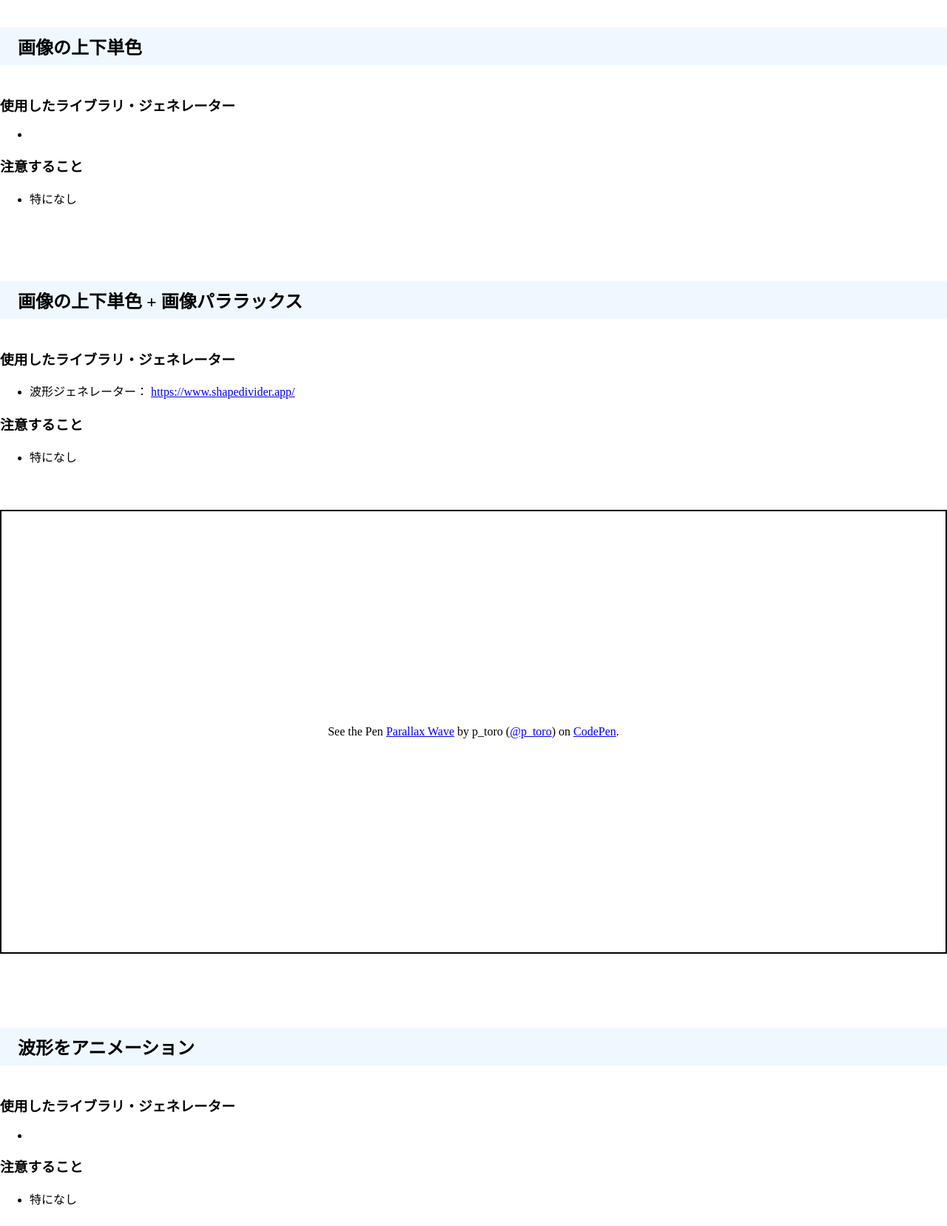
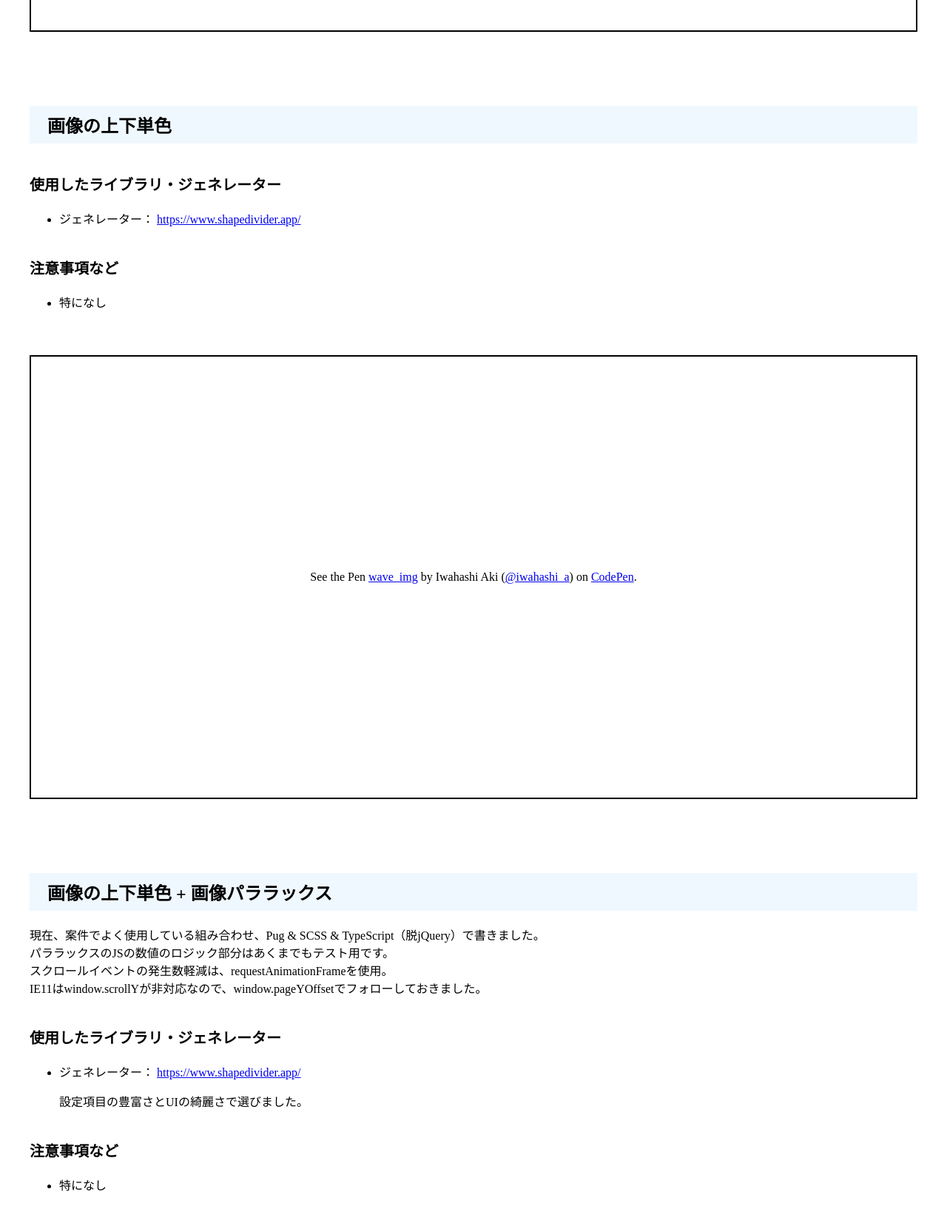
Before and after one commit to unt-iwahashi/wave_sample_20210421, a plain HTML site: page index.html in a window 1280 px wide. Shown: the part 1140-2797 px from the top of the page at 74% size. Drawn offline with Linux system fonts and the light colour scheme; a script that the page names is missing.

Commit message:
サンプルページの作成

```diff
--- a/css/style.scss
+++ b/css/style.scss
@@ -5,8 +5,12 @@ body {
 
 .contentWrap {
   max-width: 1400px;
-  width: 100%;
   margin: 0 auto;
+  padding: 0 40px;
+}
+
+.header {
+  margin-top: 100px;
 }
 
 .waveSample {
@@ -17,7 +21,16 @@ body {
   }
 }
 
-.about_area {
+.techArea {
+  margin-top: 40px;
+}
+
+.title {
+  font-size: 20px;
+  font-weight: bold;
+}
+
+.caution {
   margin-top: 40px;
 }
 
--- a/index.html
+++ b/index.html
@@ -9,18 +9,18 @@
   </head>
   <body>
     <div class="contentWrap">
-      <header>
+      <header class="header">
         <h1>波形デザインまとめ</h1>
       </header>
 
       <section class="waveSample">
         <h2>単色</h2>
-        <div class="about_area">
+        <div class="techArea">
           <div>
-            <h3>使用したライブラリ・ジェネレーター</h3>
+            <p class="title">使用したライブラリ・ジェネレーター</p>
             <ul>
               <li>
-                <span>SVGジェネレーター：</span>
+                <span>ジェネレーター：</span>
                 <a href="https://getwaves.io/" target="_bank" rel="noopener"
                   >https://getwaves.io/</a
                 >
@@ -28,7 +28,7 @@
             </ul>
           </div>
           <div class="caution">
-            <h3>注意すること</h3>
+            <p class="title">注意事項など</p>
             <ul>
               <li>特になし</li>
             </ul>
@@ -71,34 +71,12 @@
 
       <section class="waveSample">
         <h2>画像の上下単色</h2>
-        <div class="about_area">
+        <div class="techArea">
           <div>
-            <h3>使用したライブラリ・ジェネレーター</h3>
+            <p class="title">使用したライブラリ・ジェネレーター</p>
             <ul>
               <li>
-                <span></span>
-                <a href="" target="_bank" rel="noopener"></a>
-              </li>
-            </ul>
-          </div>
-          <div class="caution">
-            <h3>注意すること</h3>
-            <ul>
-              <li>特になし</li>
-            </ul>
-          </div>
-        </div>
-        <div class="codepen_area"></div>
-      </section>
-
-      <section class="waveSample">
-        <h2>画像の上下単色 + 画像パララックス</h2>
-        <div class="about_area">
-          <div>
-            <h3>使用したライブラリ・ジェネレーター</h3>
-            <ul>
-              <li>
-                <span>波形ジェネレーター：</span>
+                <span>ジェネレーター：</span>
                 <a
                   href="https://www.shapedivider.app/"
                   target="_bank"
@@ -109,7 +87,73 @@
             </ul>
           </div>
           <div class="caution">
-            <h3>注意すること</h3>
+            <p class="title">注意事項など</p>
+            <ul>
+              <li>特になし</li>
+            </ul>
+          </div>
+        </div>
+        <div class="codepen_area">
+          <p
+            class="codepen"
+            data-height="600"
+            data-theme-id="dark"
+            data-default-tab="html,result"
+            data-user="iwahashi_a"
+            data-slug-hash="bGgmYBR"
+            style="
+              height: 600px;
+              box-sizing: border-box;
+              display: flex;
+              align-items: center;
+              justify-content: center;
+              border: 2px solid;
+              margin: 1em 0;
+              padding: 1em;
+            "
+            data-pen-title="wave_img"
+          >
+            <span
+              >See the Pen
+              <a href="https://codepen.io/iwahashi_a/pen/bGgmYBR"> wave_img</a>
+              by Iwahashi Aki (<a href="https://codepen.io/iwahashi_a"
+                >@iwahashi_a</a
+              >) on <a href="https://codepen.io">CodePen</a>.</span
+            >
+          </p>
+          <script
+            async
+            src="https://cpwebassets.codepen.io/assets/embed/ei.js"
+          ></script>
+        </div>
+      </section>
+      <section class="waveSample">
+        <h2>画像の上下単色 + 画像パララックス</h2>
+        <p>
+          現在、案件でよく使用している組み合わせ、Pug & SCSS &
+          TypeScript（脱jQuery）で書きました。<br />
+          パララックスのJSの数値のロジック部分はあくまでもテスト用です。<br />
+          スクロールイベントの発生数軽減は、requestAnimationFrameを使用。<br />
+          IE11はwindow.scrollYが非対応なので、window.pageYOffsetでフォローしておきました。
+        </p>
+        <div class="techArea">
+          <div>
+            <p class="title">使用したライブラリ・ジェネレーター</p>
+            <ul>
+              <li>
+                <span>ジェネレーター：</span>
+                <a
+                  href="https://www.shapedivider.app/"
+                  target="_bank"
+                  rel="noopener"
+                  >https://www.shapedivider.app/</a
+                >
+                <p>設定項目の豊富さとUIの綺麗さで選びました。</p>
+              </li>
+            </ul>
+          </div>
+          <div class="caution">
+            <p class="title">注意事項など</p>
             <ul>
               <li>特になし</li>
             </ul>
@@ -151,18 +195,20 @@
 
       <section class="waveSample">
         <h2>波形をアニメーション</h2>
-        <div class="about_area">
+        <div class="techArea">
           <div>
-            <h3>使用したライブラリ・ジェネレーター</h3>
+            <p class="title">使用したライブラリ・ジェネレーター</p>
             <ul>
               <li>
-                <span></span>
-                <a href="#" target="_bank" rel="noopener"></a>
+                <span>ジェネレーター：</span>
+                <a href="https://www.svgwaves.io/" target="_bank" rel="noopener"
+                  >https://www.svgwaves.io/</a
+                >
               </li>
             </ul>
           </div>
           <div class="caution">
-            <h3>注意すること</h3>
+            <p class="title">注意事項など</p>
             <ul>
               <li>特になし</li>
             </ul>
@@ -204,9 +250,9 @@
           ></script>
         </div>
         <hr />
-        <div class="about_area">
+        <div class="techArea">
           <div>
-            <h3>使用したライブラリ・ジェネレーター</h3>
+            <p class="title">使用したライブラリ・ジェネレーター</p>
             <ul>
               <li>
                 <span></span>
@@ -215,7 +261,7 @@
             </ul>
           </div>
           <div class="caution">
-            <h3>注意すること</h3>
+            <p class="title">注意事項など</p>
             <ul>
               <li>特になし</li>
             </ul>
@@ -256,20 +302,29 @@
           ></script>
         </div>
         <hr />
-        <div class="about_area">
+        <div class="techArea">
+          <p>
+            clip-pathでマスク →
+            マスク用のパスを左から右へアニメーション（繰り返し）
+          </p>
           <div>
-            <h3>使用したライブラリ・ジェネレーター</h3>
+            <p class="title">使用したライブラリ・ジェネレーター</p>
             <ul>
               <li>
-                <span></span>
-                <a href="#" target="_bank" rel="noopener"></a>
+                <span>ジェネレーター：</span>
+                <a href="https://www.svgwaves.io/" target="_bank" rel="noopener"
+                  >https://www.svgwaves.io/</a
+                >
               </li>
             </ul>
           </div>
           <div class="caution">
-            <h3>注意すること</h3>
+            <p class="title">注意事項など</p>
             <ul>
-              <li>特になし</li>
+              <li>IE11：clip-pathは対応しているがアニメーションは動かない</li>
+              <li>
+                Firefox：レンダリングエンジンの問題なのかアニメーションがカクつく
+              </li>
             </ul>
           </div>
         </div>
```
Also changed, not shown: css/style.css.
